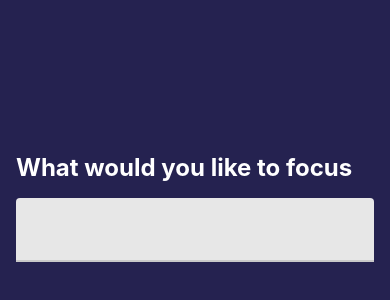
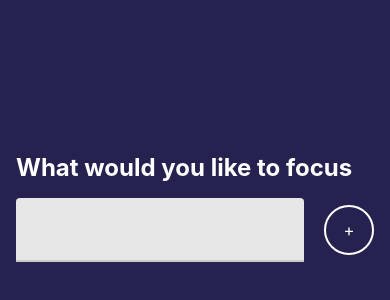
Before and after one commit to badjatya/FocusTimeApp, a React Native app: screen / in a window 390 px wide. Shown: the part 12-312 px from the top of the page. Built offline with nearby package versions, Linux system fonts and the light colour scheme.

Commit message:
Foucs Feature styled

```diff
--- a/App/features/focus/Focus.js
+++ b/App/features/focus/Focus.js
@@ -3,6 +3,9 @@ import { StyleSheet, Text, View } from "react-native";
 
 // IMPORTING From react native paper library
 import { TextInput } from "react-native-paper";
+
+// IMPORTING Components
+import RoundedButton from "../../components/UI/RoundedButton";
 
 const Focus = () => {
   return (
@@ -10,7 +13,8 @@ const Focus = () => {
       <View style={styles.textContainer}>
         <Text style={styles.title}>What would you like to focus</Text>
         <View style={styles.inputContainer}>
-          <TextInput />
+          <TextInput style={styles.textInput} />
+          <RoundedButton title="+" size={50} />
         </View>
       </View>
     </View>
@@ -35,5 +39,11 @@ const styles = StyleSheet.create({
   },
   inputContainer: {
     paddingTop: 16,
+    flexDirection: "row",
+    alignItems: "center",
+  },
+  textInput: {
+    flex: 1,
+    marginRight: 20,
   },
 });
```
